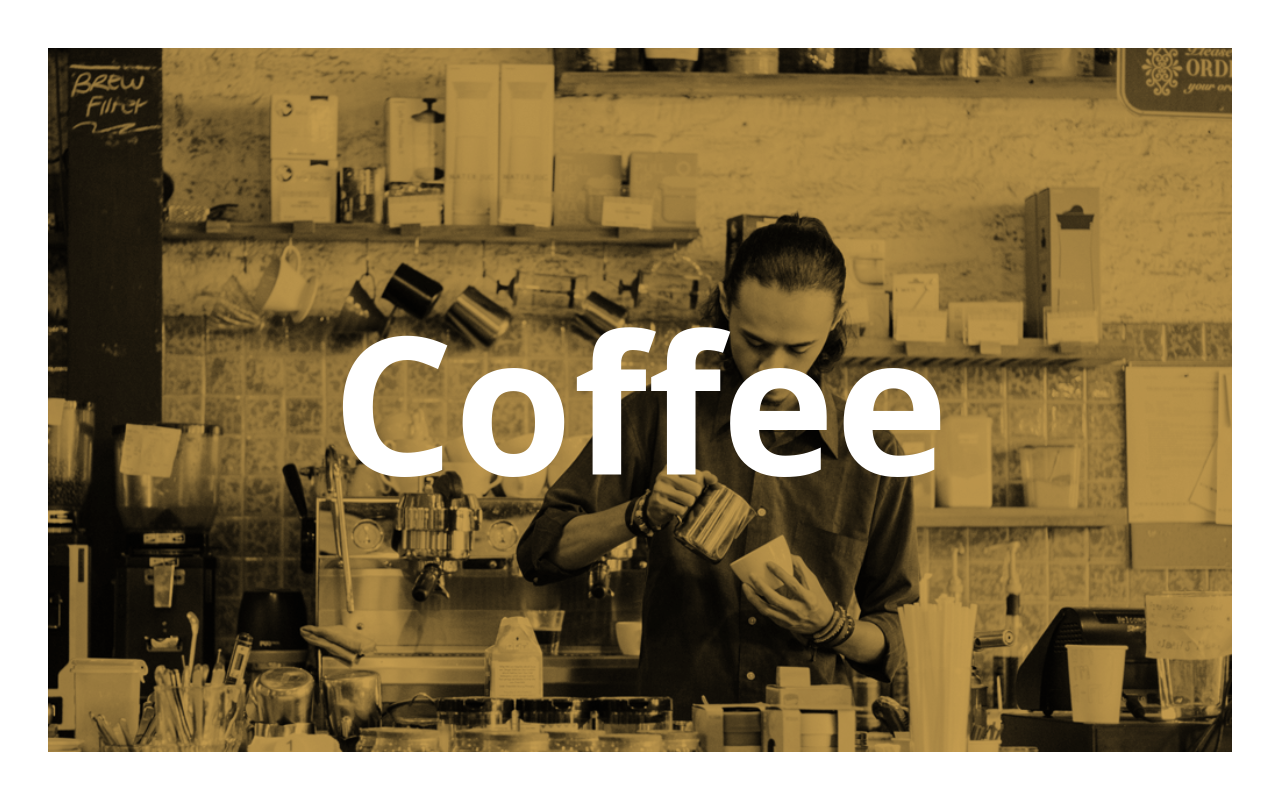
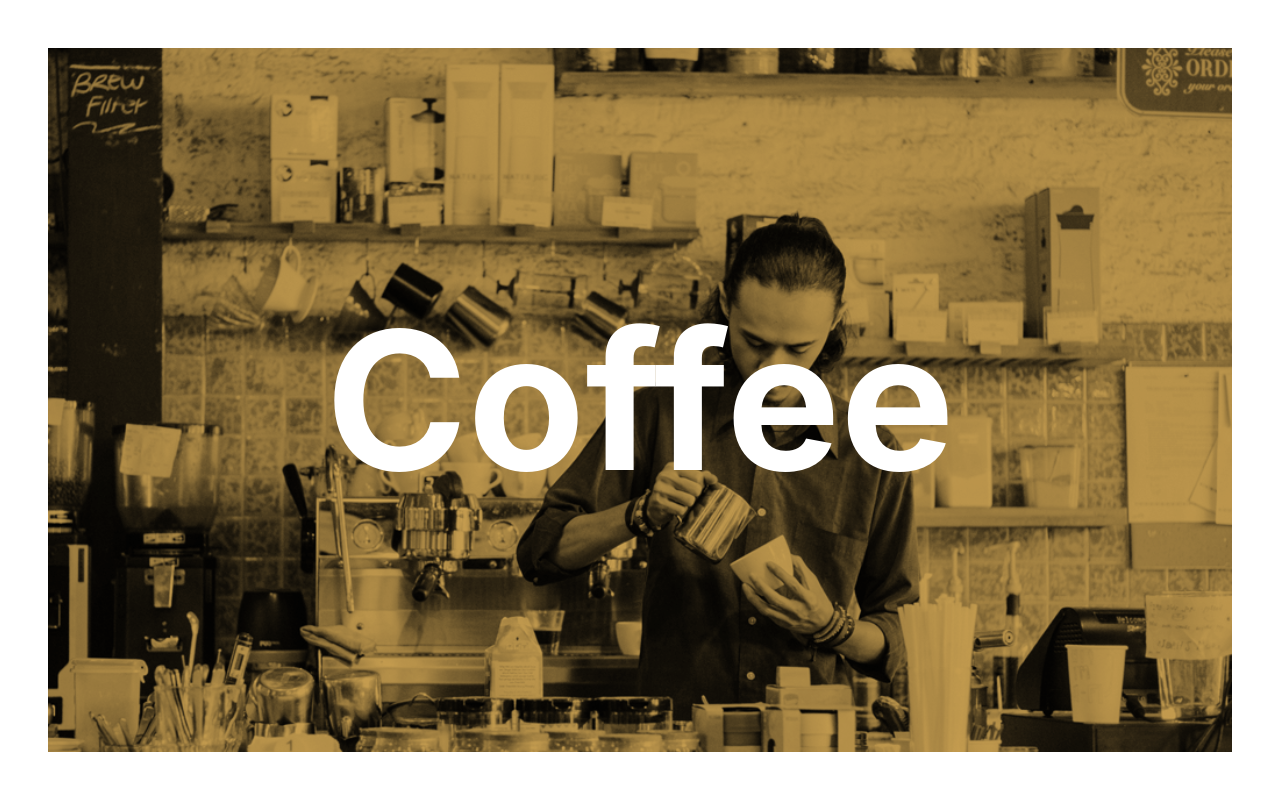
Before and after one commit to zacharyrnewton/ImageBlendModePOC, a plain HTML site: page index.html in a window 1280 px wide. Drawn offline with Linux system fonts and the light colour scheme.

Commit message:
updating font

```diff
--- a/index.html
+++ b/index.html
@@ -15,7 +15,7 @@
         box-sizing: border-box;
         padding: 3rem;
         margin: 0;
-        font-family: "Open Sans", sans-serif;
+        font-family: -apple-system, sans-serif;
         font-size: 100%;
       }
       .image {
```
